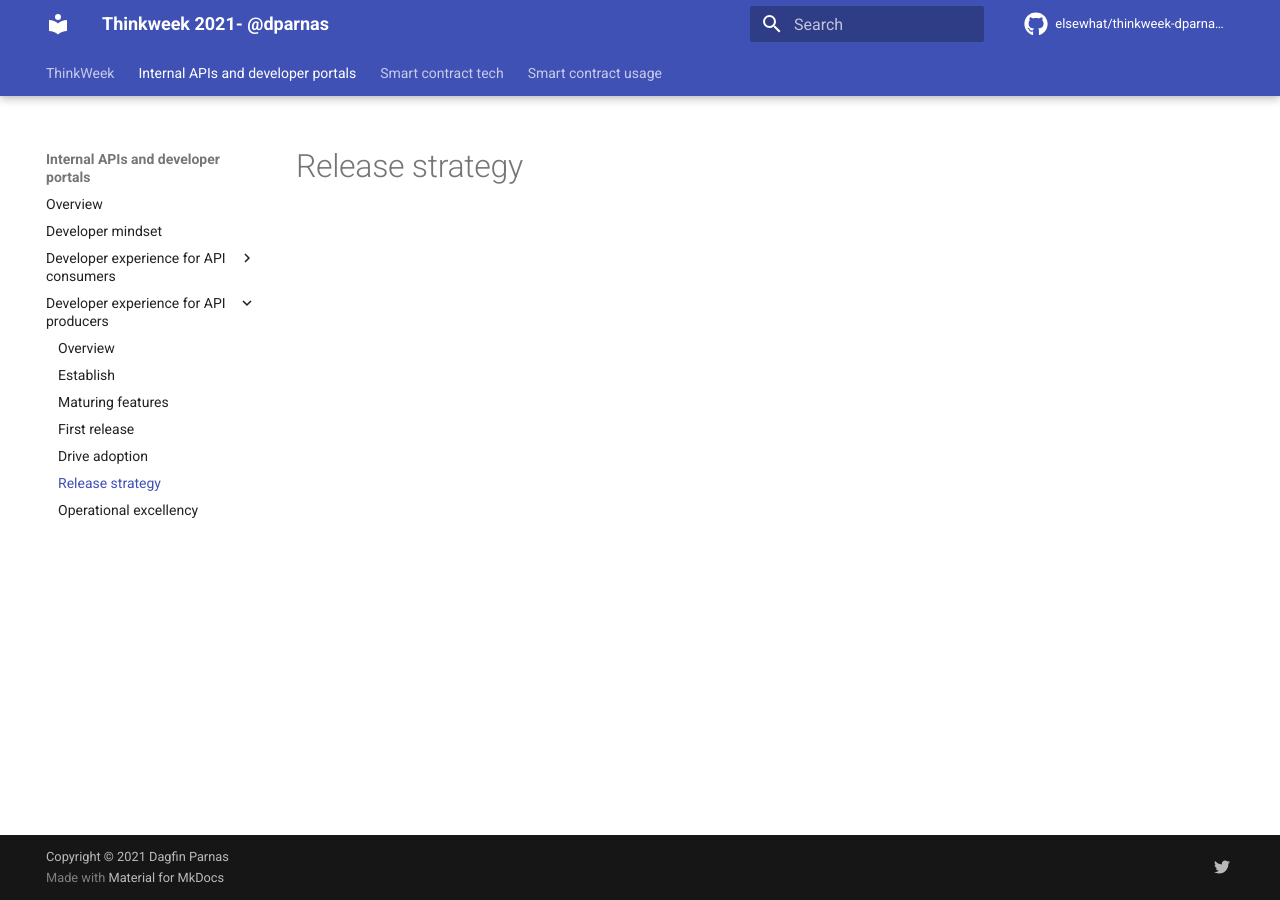
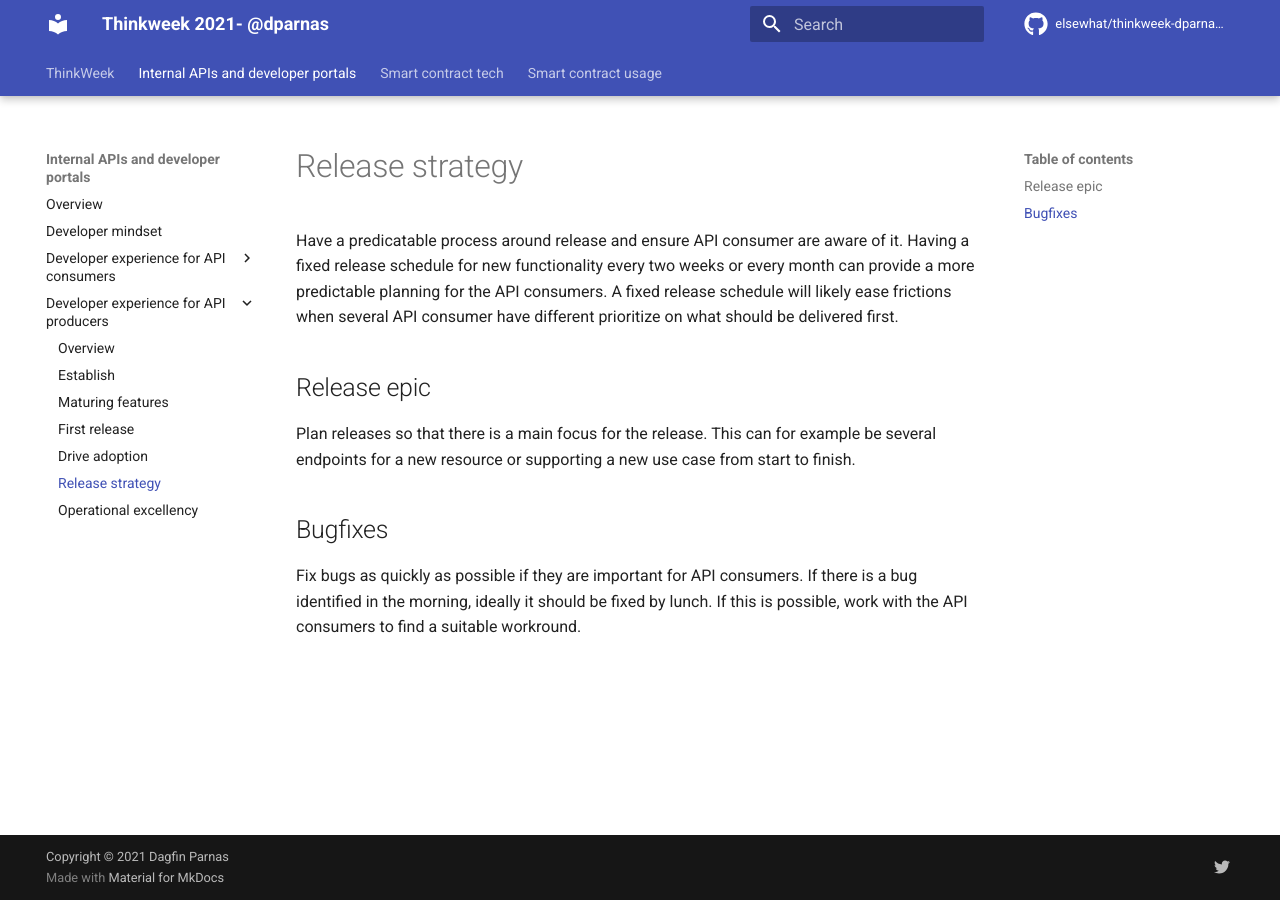
Before and after one commit to elsewhat/thinkweek-dparnas-2021, an MkDocs documentation site: the page built from docs/internal-apis/dx-producer-release-strategy.md, in a window 1280 px wide. Built offline with MkDocs 1.6.1 and Material for MkDocs 9.7.7, drawn with Linux system fonts in a browser that asks for light colours; comment, search, counter and statistics services are not loaded.

Commit message:
Update dx-producer-release-strategy.md

```diff
--- a/docs/internal-apis/dx-producer-release-strategy.md
+++ b/docs/internal-apis/dx-producer-release-strategy.md
@@ -1 +1,11 @@
 # Release strategy
+Have a predicatable process around release and ensure API consumer are aware of it.
+Having a fixed release schedule for new functionality every two weeks or every month can provide a more predictable planning for the API consumers.
+A fixed release schedule will likely ease frictions when several API consumer have different prioritize on what should be delivered first.
+
+## Release epic
+Plan releases so that there is a main focus for the release. This can for example be several endpoints for a new resource or supporting a new use case from start to finish.
+
+## Bugfixes
+Fix bugs as quickly as possible if they are important for API consumers. If there is a bug identified in the morning, ideally it should be fixed by lunch.
+If this is possible, work with the API consumers to find a suitable workround.
```
